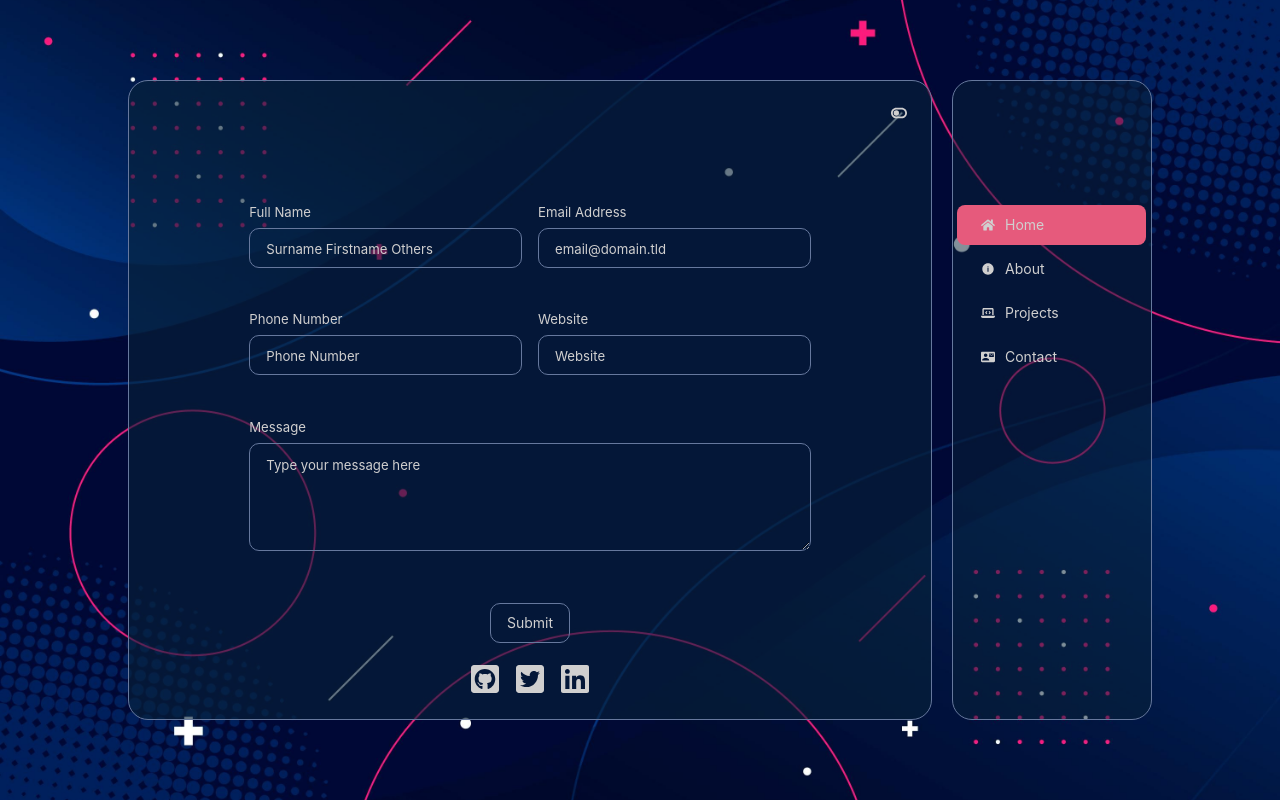
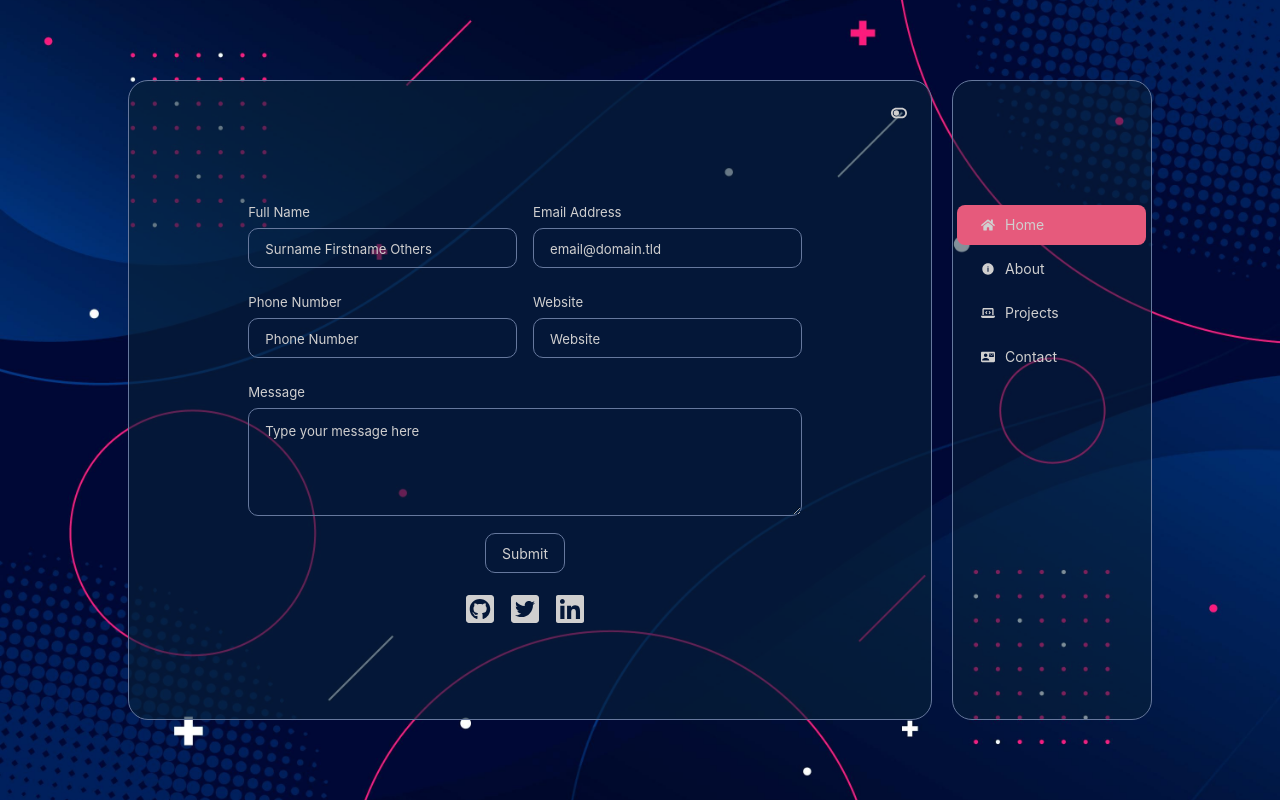
Before and after one commit to lorenzoworx/portofolio, a React (Create React App) app: page /contact in a window 1280 px wide. Built offline with nearby package versions, Linux system fonts and the light colour scheme.

Commit message:
bug fixes

```diff
--- a/src/pages/Contact.js
+++ b/src/pages/Contact.js
@@ -108,7 +108,7 @@ const Contact = () => {
         </div>
         <input type="hidden" name="_subject" id="email-subject" value="Contact Form Submission"></input>
       </div>
-      <div className={`staggered-text-item ${animated ? 'animate-p' : ''}`}>
+      <div className={`submit staggered-text-item ${animated ? 'animate-p' : ''}`}>
         <input type="submit" value="Submit"></input>
         {Object.keys(formErrors).map((errorField) => (
         <div key={errorField} className="error-message">
--- a/src/pages/styles/Contact.css
+++ b/src/pages/styles/Contact.css
@@ -75,6 +75,26 @@
   flex-direction: column;
   width: 100%;
   align-items: center;
+  max-height: 480px;
+  padding-right: 10px;
+}
+
+.contact-form:hover {
+  overflow-y: auto;
+}
+
+
+.contact-form::-webkit-scrollbar {
+  width: 5px
+}
+
+.contact-form::-webkit-scrollbar-track {
+  background: transparent;
+}
+
+.contact-form::-webkit-scrollbar-thumb {
+  background-color: rgba(230, 90, 124, 0.8);
+  border-radius: 5px;
 }
 
 .contact-form > div {
@@ -85,8 +105,8 @@
 
 .contact-grid {
   display: grid !important;
-  /* max-height: 480px; */
   grid-template-columns: repeat(2, 50%);
+  grid-template-rows: 90px 90px 90px;
   grid-column-gap: 0px;
   grid-row-gap: 0px;
 }
@@ -94,7 +114,6 @@
 .contact-grid div {
   padding: 8px;
 }
-
 
 .contact-grid label {
   display: block;
@@ -114,3 +133,7 @@
 .contact-icon {
   font-size: 2rem;
 }
+
+.submit {
+  margin-top: 50px;
+}
```
